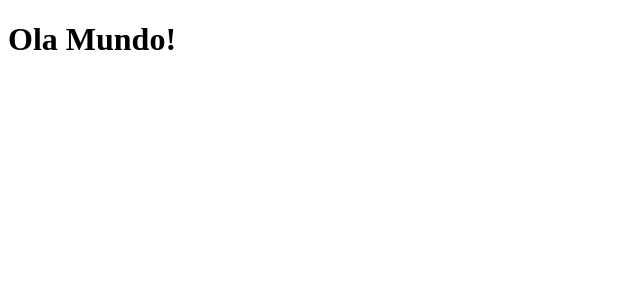
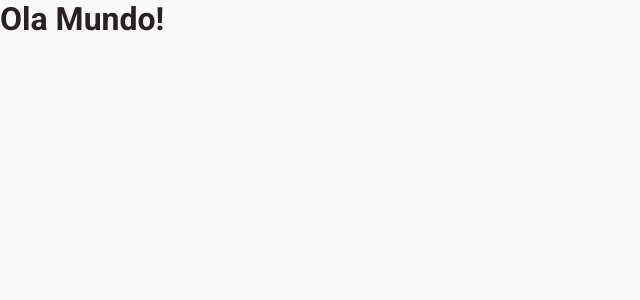
Before and after one commit to felipedev01/Coffee_Delivery, a React (Vite) app: page / in a window 1280 px wide. Shown: the top 300 px of the page, without its empty margins (0-640 px from the left). Built offline with nearby package versions, Linux system fonts and the light colour scheme.

Commit message:
estilo global definido

```diff
--- a/index.html
+++ b/index.html
@@ -2,9 +2,13 @@
 <html lang="en">
   <head>
     <meta charset="UTF-8" />
+    <link rel="preconnect" href="https://fonts.googleapis.com">
+    <link rel="preconnect" href="https://fonts.gstatic.com" crossorigin>
     <link rel="icon" type="image/svg+xml" href="/vite.svg" />
     <meta name="viewport" content="width=device-width, initial-scale=1.0" />
-    <title>Vite + React + TS</title>
+    <title>Coffe Delivery</title>
+    <link href="https://fonts.googleapis.com/css2?family=Baloo+2:wght@700;800&family=Roboto:wght@400;700&display=swap" rel="stylesheet">
+
   </head>
   <body>
     <div id="root"></div>
--- a/src/App.tsx
+++ b/src/App.tsx
@@ -1,14 +1,17 @@
 
 import {ThemeProvider} from 'styled-components'
-import { defaultTheme } from './Styles/Themes/Default'
+import { DefaultTheme} from './styles/Themes/default'
+import { GlobalStyled } from './styles/global'
 
 
 function App() {
 
 
   return (
-    <ThemeProvider theme={defaultTheme}>
+    <ThemeProvider theme={DefaultTheme}>
        <h1>Ola Mundo!</h1>
+       <GlobalStyled />
+
     </ThemeProvider>
 
   )
--- a/src/Styles/Themes/Default.ts
+++ /dev/null
@@ -1,3 +0,0 @@
-export  const defaultTheme = {
-    primary:'purple'
-}
--- /dev/null
+++ b/src/styles/Themes/default.ts
@@ -0,0 +1,20 @@
+export  const DefaultTheme = {
+
+  'yellow-100': '#F1E9C9',
+  'yellow-200': '#DBAC2C',
+  'yellow-300': '#C47F17',
+  'purple-100':'#EBE5F9',
+  'purple-200':'#8047F8',
+  'purple-300':'#4B2995',
+  'black-100':'#272221',
+  'brown-100':'#8D8686',
+  'brown-200':'#574F4D',
+  'brown-300':'#403937',
+  'gray-100':'#F3F2F2',
+  'gray-200':'#EDEDED',
+  'gray-300':'#E6E5E5',
+  'gray-400':'#D7D5D5',
+  'gray-500':'#FAFAFA',
+  'white-100':'#FFFFFF',
+
+}
--- /dev/null
+++ b/src/styles/global.ts
@@ -0,0 +1,25 @@
+import { createGlobalStyle } from 'styled-components'
+
+export const GlobalStyled = createGlobalStyle`
+*{
+    margin:0;
+    padding:0;
+    box-sizing: border-box;
+
+}
+:focus{
+    outline:0;
+    box-shadow:0 0 0 2px ${(props) => props.theme['yellow-100']};
+}
+body{
+
+background:${(props) => props.theme['gray-500']};
+color:${(props) => props.theme['black-100']};
+-webkit-font-smoothing:antialiased;
+}
+body, input, textarea, button {
+  font-family:'Roboto',sans-serif;
+  font-weight:400;
+  font-size:1rem;
+}
+`
```
